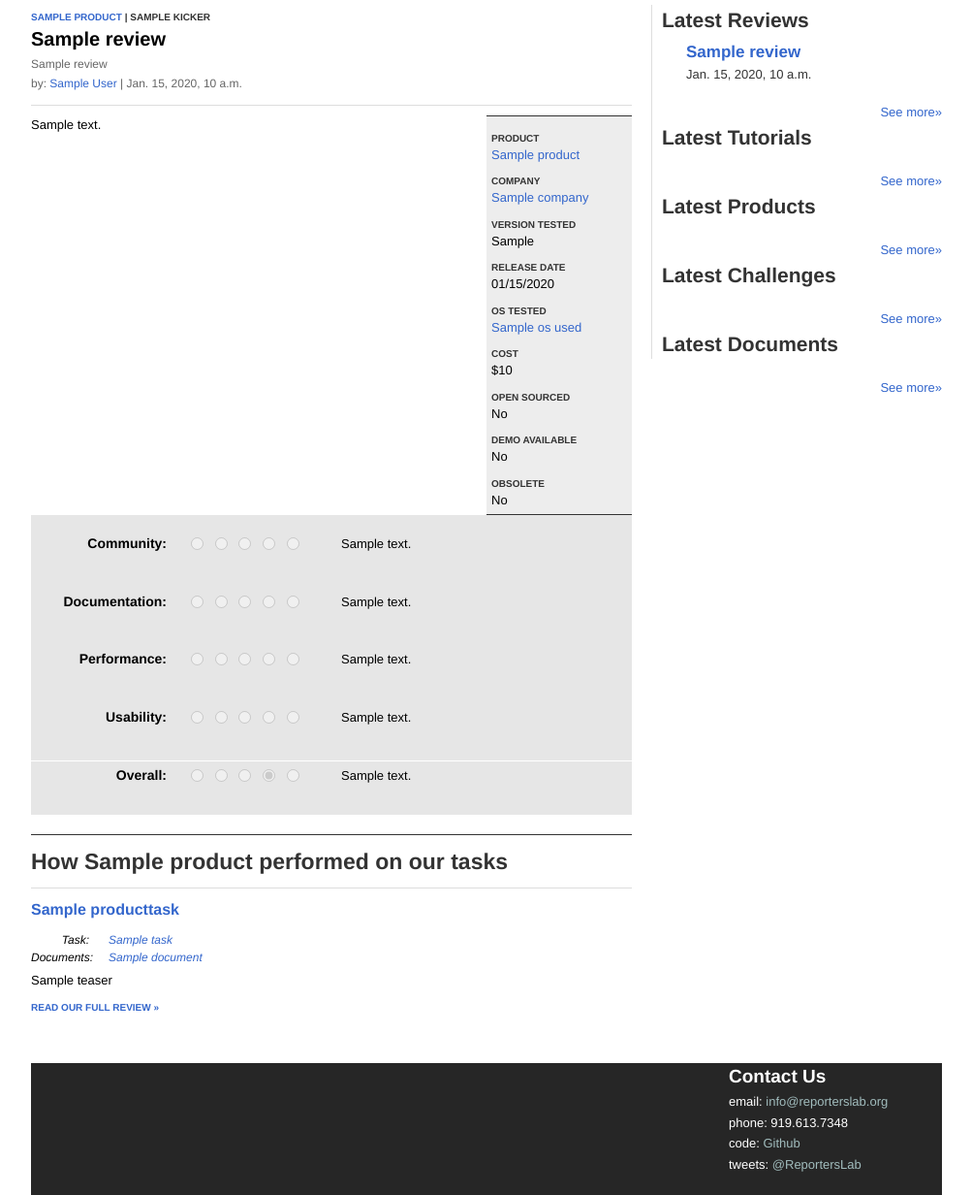
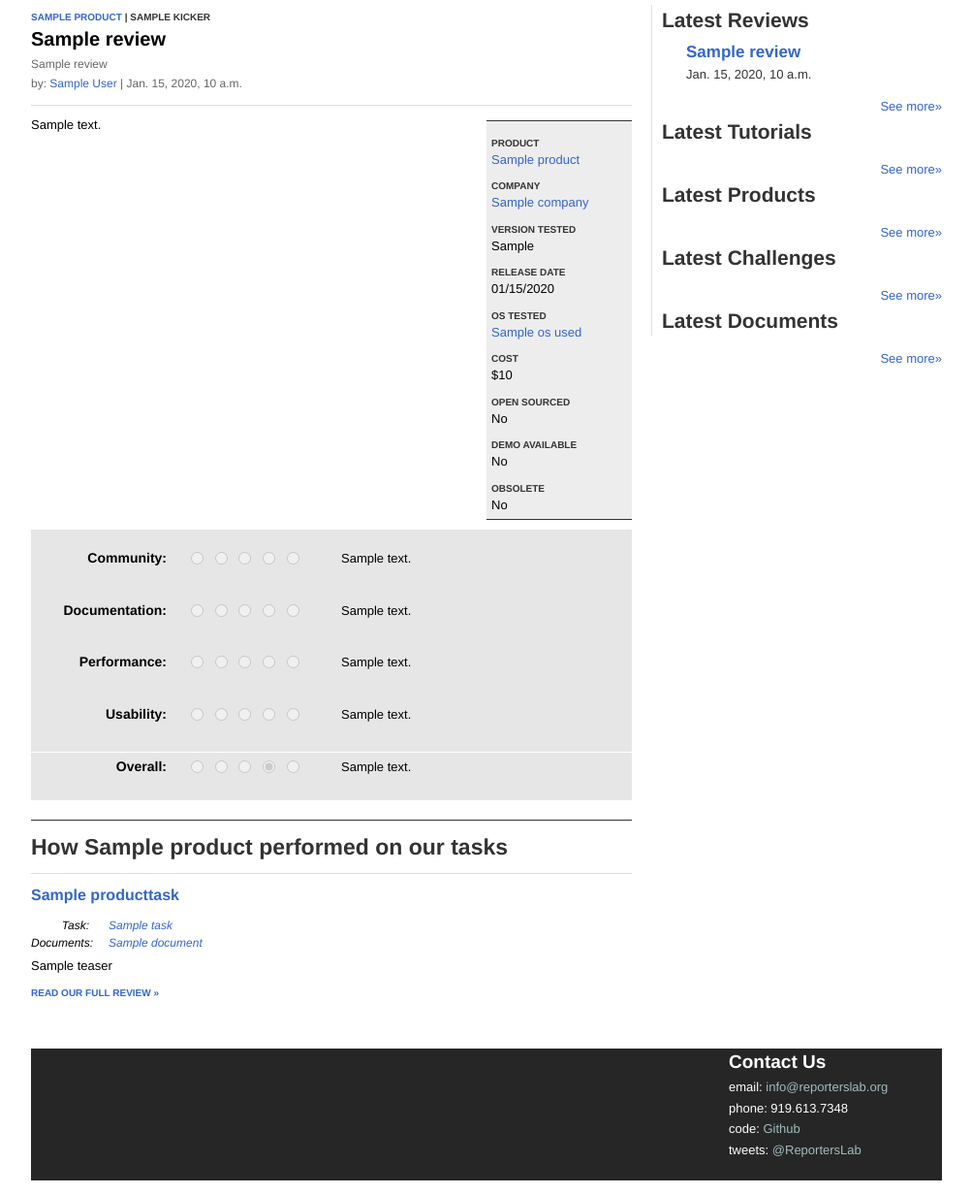
Before and after one commit to ReportersLab/Reviews_Public, a Django app: template review_lab/templates/review.django.html in a window 1280 px wide. Shown: the part 63-1295 px from the top of the page at 97% size, without its empty margins (128-1131 px from the left). Run offline with Django 3.2, Linux system fonts and the light colour scheme; the template is opened without the code that fills it: most values are stand-ins (such as "Sample title", 1, 10 or a date in 2020); some libraries are stand-ins or nearby versions.

Commit message:
sidebar class.
reduced margin-bottom on all block elements from 20px to 14px.

moved challenge docs & tasks into sidebar rather than at bottom.

```diff
--- a/review_lab/assets/css/main.css
+++ b/review_lab/assets/css/main.css
@@ -207,13 +207,14 @@ blockquote
  * Review Specific Details
  *
  **/
-#review_details
+.sidebar
 {
     float:right;
     background:#EDEDED;
     border-top:1px solid #333333;
     border-bottom:1px solid #333333;
     padding:5px;
+    margin:5px 0 10px 10px;
 }
 
 #review_details p, #review_details h6
--- a/review_lab/assets/css/text.css
+++ b/review_lab/assets/css/text.css
@@ -1 +1 @@
-body{font:13px/1.5 'Helvetica Neue',Arial,'Liberation Sans',FreeSans,sans-serif}pre,code{font-family:'DejaVu Sans Mono',Monaco,Consolas,monospace}hr{border:0 #ccc solid;border-top-width:1px;clear:both;height:0}h1{font-size:25px}h2{font-size:23px}h3{font-size:21px}h4{font-size:19px}h5{font-size:17px}h6{font-size:15px}ol{list-style:decimal}ul{list-style:disc}li{margin-left:30px}p,dl,hr,h1,h2,h3,h4,h5,h6,ol,ul,pre,table,address,fieldset,figure{margin-bottom:20px}
+body{font:13px/1.5 'Helvetica Neue',Arial,'Liberation Sans',FreeSans,sans-serif}pre,code{font-family:'DejaVu Sans Mono',Monaco,Consolas,monospace}hr{border:0 #ccc solid;border-top-width:1px;clear:both;height:0}h1{font-size:25px}h2{font-size:23px}h3{font-size:21px}h4{font-size:19px}h5{font-size:17px}h6{font-size:15px}ol{list-style:decimal}ul{list-style:disc}li{margin-left:30px}p,dl,hr,h1,h2,h3,h4,h5,h6,ol,ul,pre,table,address,fieldset,figure{margin-bottom:14px}
--- a/review_lab/templates/review.django.html
+++ b/review_lab/templates/review.django.html
@@ -25,7 +25,7 @@
                 </div>
             </div>
             <div id="details">
-                <div id="review_details" class="grid_2 omega">
+                <div id="review_details" class="grid_2 sidebar omega">
                     <div>
                         <h6>Product</h6>
                         <p><a href="{{ review.product.get_absolute_url }}">{{ review.product.name }}</a></p>
```
Also changed, not shown: review_lab/templates/challenge.django.html (+30 -4 lines).
